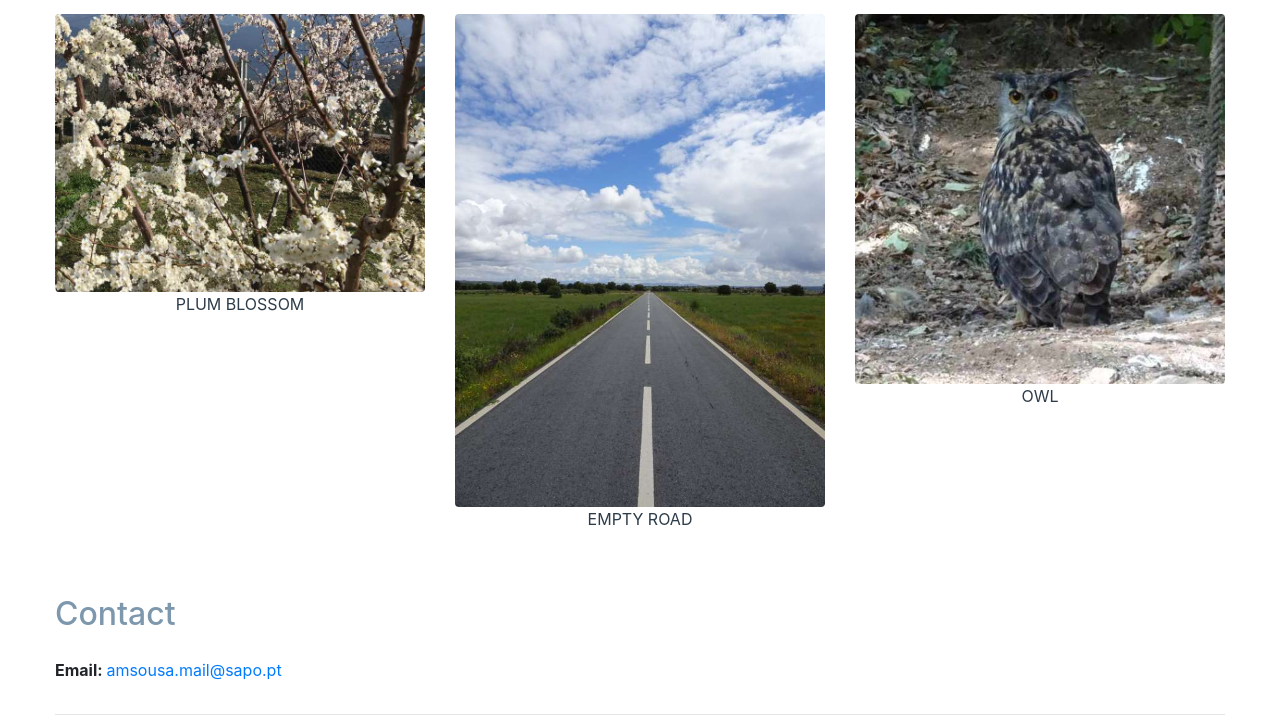
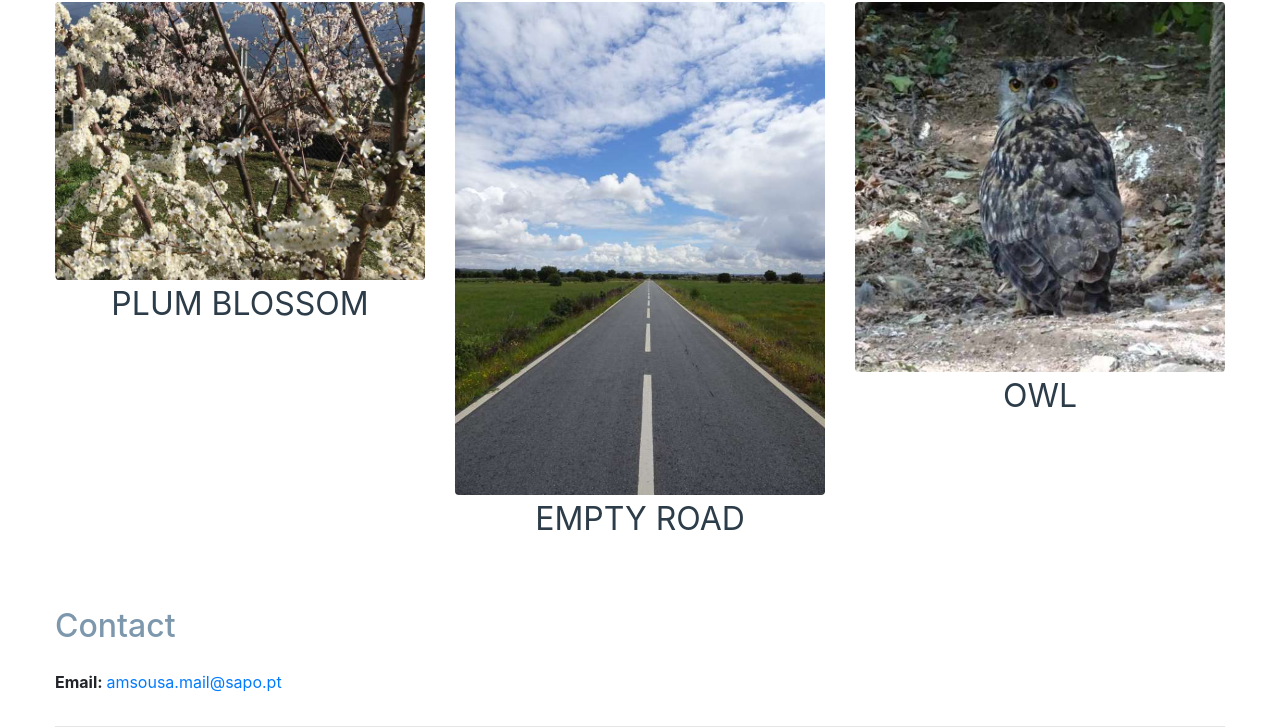
Before and after one commit to nonyobu/udacity-portfolio, a plain HTML site: page index.html in a window 1280 px wide. Shown: the part 561-1289 px from the top of the page. Drawn offline with nearby package versions, Linux system fonts and the light colour scheme.

Commit message:
edit: size of pictures on small viewport edit: size of text across different viewports

```diff
--- a/css/large.css
+++ b/css/large.css
@@ -22,10 +22,22 @@
 
 .text h2 {
     font-weight: 500;
-    font-size: 2.4em;
+    font-size: 3em;
 }
 
 .text p {
     font-weight: 400;
+    font-size: 1.5em;
+}
+
+
+/*
+*
+*
+* Featured work
+*
+*/
+
+.mycaption {
     font-size: 2em;
 }
--- a/css/main.css
+++ b/css/main.css
@@ -84,5 +84,5 @@ img {
     text-transform: uppercase;
     text-align: center;
     color: #2d3c49;
-    font-size: 1em;
+    font-size: 1.4em;
 }
--- a/css/medium.css
+++ b/css/medium.css
@@ -37,3 +37,15 @@
     font-weight: 300;
     font-size: 1.6em;
 }
+
+
+/*
+*
+*
+* Featured work
+*
+*/
+
+.mycaption {
+    font-size: 1.7em;
+}
--- a/index.html
+++ b/index.html
@@ -74,13 +74,13 @@
                     </div>
                 </div>
                 <div class="row">
-                    <div class="col-xs-8 col-sm-8 col-md-4">
+                    <div class="col-xs-8 col-sm-7 col-md-4">
                         <figure>
                             <img src="img/img02.jpg" class="img-fluid rounded mx-auto d-block" alt="plum blossom">
                             <p class="mycaption">Plum blossom</p>
                         </figure>
                     </div>
-                    <div class="col-xs-8 col-sm-4 col-md-4">
+                    <div class="col-xs-8 col-sm-5 col-md-4">
                         <figure>
                             <img src="img/img03.jpg" class="img-fluid rounded mx-auto d-block" alt="empty road">
                             <p class="mycaption">Empty road</p>
```
